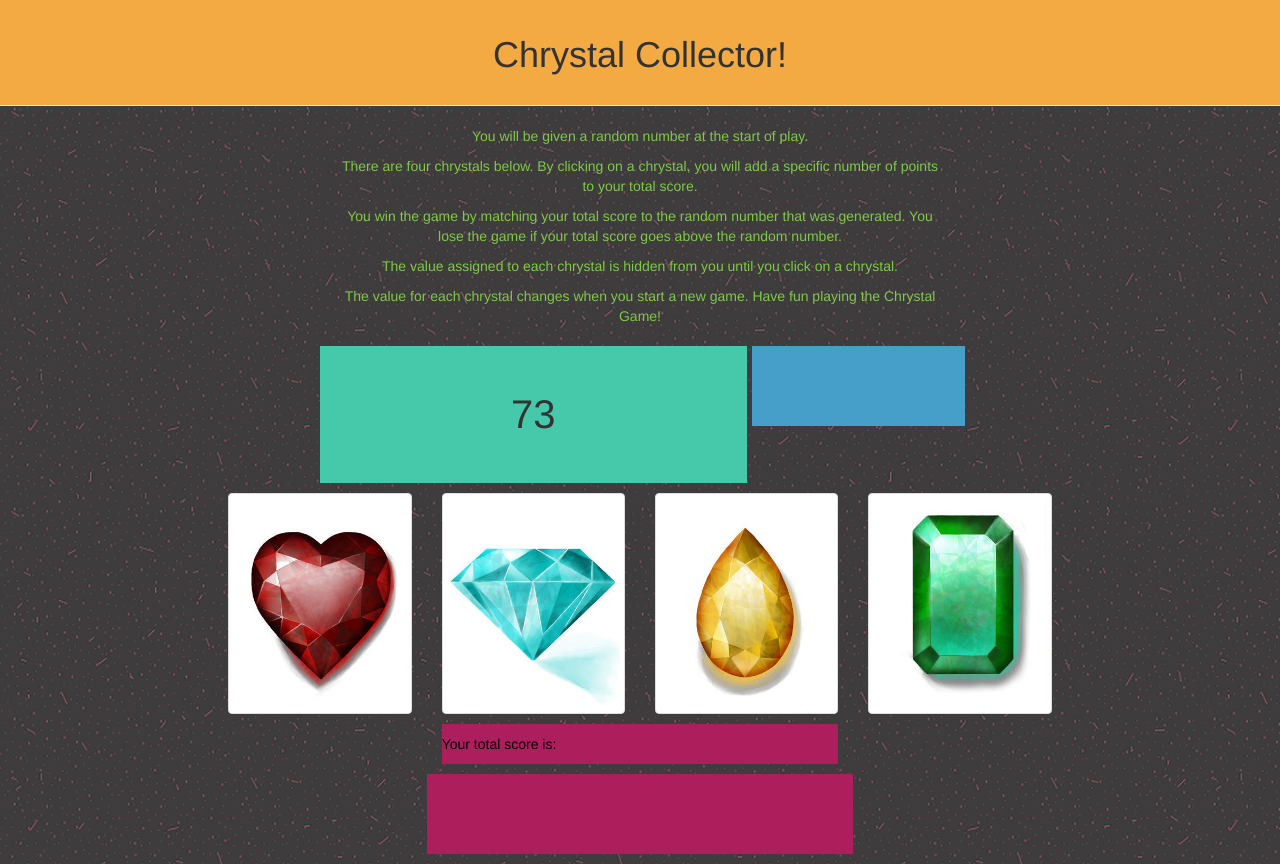
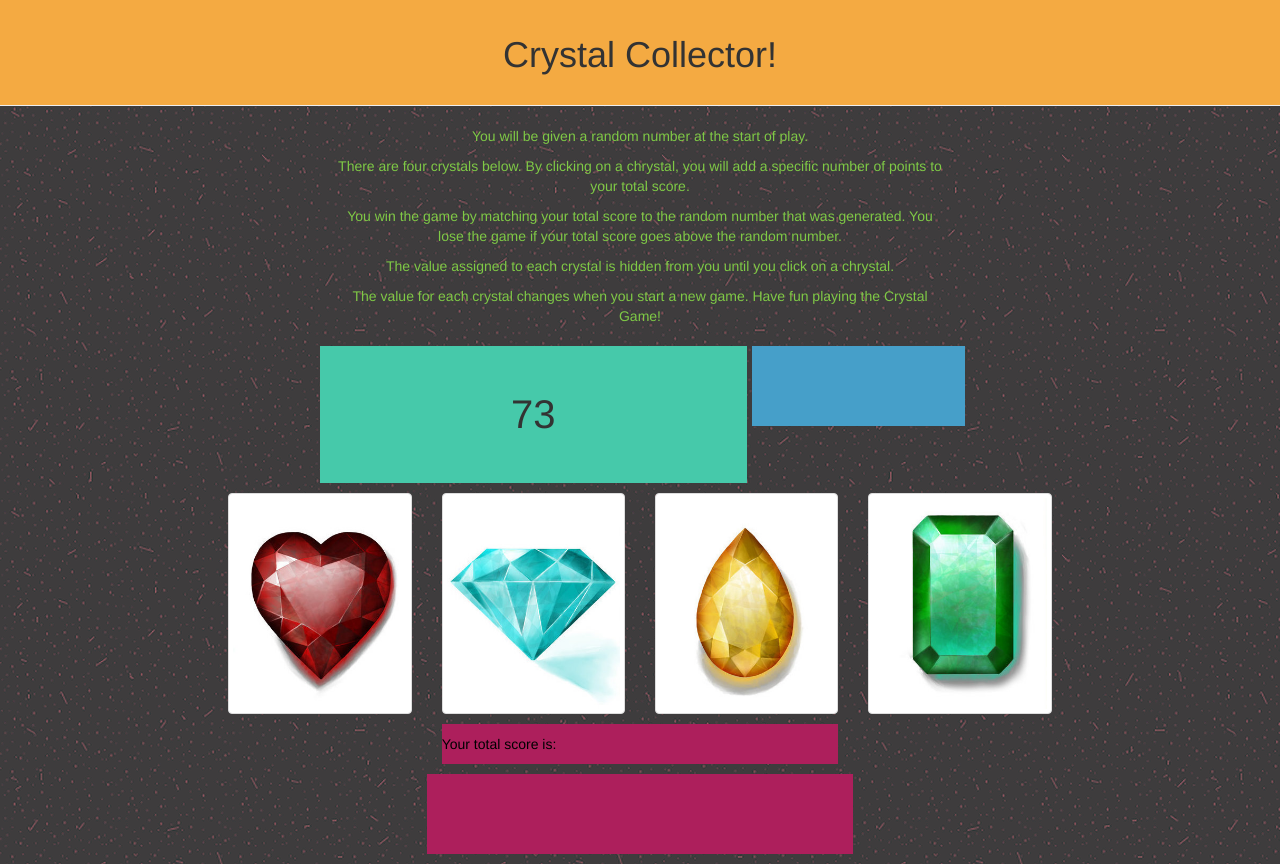
Before and after one commit to briandhus/Crystal-Collector, a plain HTML site: page index.html in a window 1280 px wide. Drawn offline with nearby package versions, Linux system fonts and the light colour scheme.

Commit message:
fixed spelling error

```diff
--- a/index.html
+++ b/index.html
@@ -5,7 +5,7 @@
 	<meta charset="utf-8">
 	<link rel="stylesheet" href="https://maxcdn.bootstrapcdn.com/bootstrap/3.3.7/css/bootstrap.min.css" integrity="sha384-BVYiiSIFeK1dGmJRAkycuHAHRg32OmUcww7on3RYdg4Va+PmSTsz/K68vbdEjh4u" crossorigin="anonymous">
 
-	<title>Chrystal Game</title>
+	<title>Crystal Game</title>
 	<link rel="stylesheet" type="text/css" href="assets/css/reset.css">
 	<link rel="stylesheet" href="https://maxcdn.bootstrapcdn.com/bootstrap/3.3.7/css/bootstrap.min.css" integrity="sha384-BVYiiSIFeK1dGmJRAkycuHAHRg32OmUcww7on3RYdg4Va+PmSTsz/K68vbdEjh4u" crossorigin="anonymous">
 	<link rel="stylesheet" type="text/css" href="assets/css/style.css">
@@ -14,7 +14,7 @@
 <body>
 	<!--header  -->
 	<div class="page-header text-center page-header-static-top">
-  		<h1>Chrystal Collector!</h1>
+  		<h1>Crystal Collector!</h1>
 	</div>
 
 	<!-- game content -->
@@ -28,16 +28,16 @@
 					You will be given a random number at the start of play.
 				</p>
 				<p class="rules">
-					There are four chrystals below. By clicking on a chrystal, you will add a specific number of points to your total score.
+					There are four crystals below. By clicking on a chrystal, you will add a specific number of points to your total score.
 				</p>
 				<p class="rules">
 					You win the game by matching your total score to the random number that was generated. You lose the game if your total score goes above the random number.
 				</p>
 				<p class="rules">
-					The value assigned to each chrystal is hidden from you until you click on a chrystal.
+					The value assigned to each crystal is hidden from you until you click on a chrystal.
 				</p>
 				<p class="rules">
-					The value for each chrystal changes when you start a new game. Have fun playing the Chrystal Game!
+					The value for each crystal changes when you start a new game. Have fun playing the Crystal Game!
 				</p>
 			</div>
 
```
